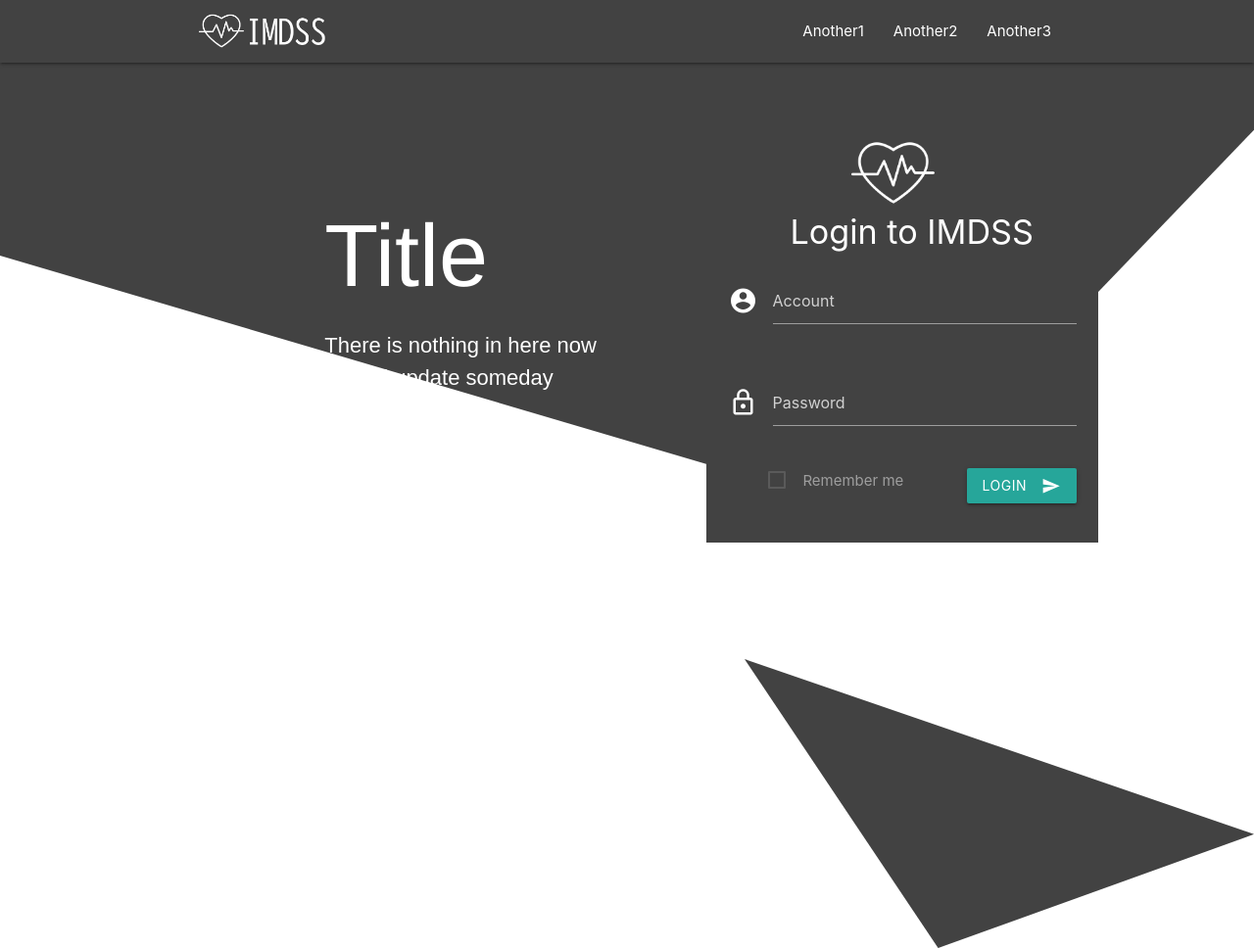
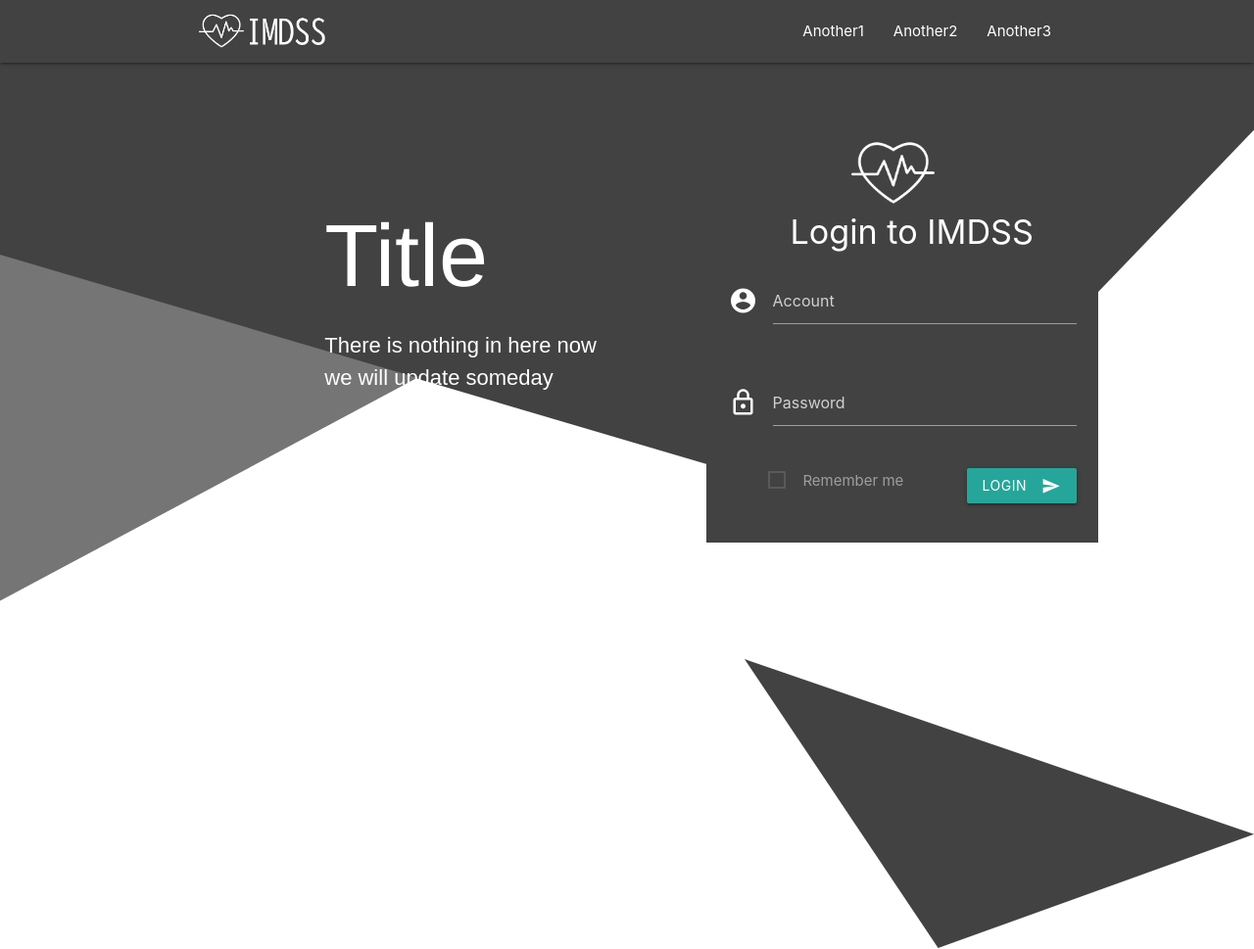
Before and after one commit to CCU-KLDP/IMDSS, a Django app: page /login/ in a window 1280 px wide; the page is wider, and only the part inside the window is pictured. Shown: that part at 98% size. Run offline with Django 3.2, Linux system fonts and the light colour scheme; some libraries are stand-ins or nearby versions.

Commit message:
邊新增一快灰色三角形

```diff
--- a/IMDSS/static/css/login/bg_style.css
+++ b/IMDSS/static/css/login/bg_style.css
@@ -76,6 +76,18 @@ clip-path: polygon(0 0, 100% 0, 100% 52%, 0 34%);
     top:670px;
     right:0px;
 }
+.traingle_top_left_grey{
+    width: 600px;
+    height:520px;
+    clip-path: polygon(71% 24.2%, 0 0, 0 68%);
+
+    position:absolute;
+    z-index: -1;
+    top:260px;
+    left:0px;
+}
+
+
 
 
 .delete_margin{
--- a/IMDSS/templates/login/login_page.html
+++ b/IMDSS/templates/login/login_page.html
@@ -68,6 +68,7 @@
                 -->
             </div>
             <div class="delete_margin traingle_top_right_white"></div>
+            <div class="delete_margin traingle_top_left_grey grey darken-1"></div>
             <div class="delete_margin traingle_top_right_black grey darken-3"></div>
 
             <div class="col s5 offset-s3 white-text top_title">
```
